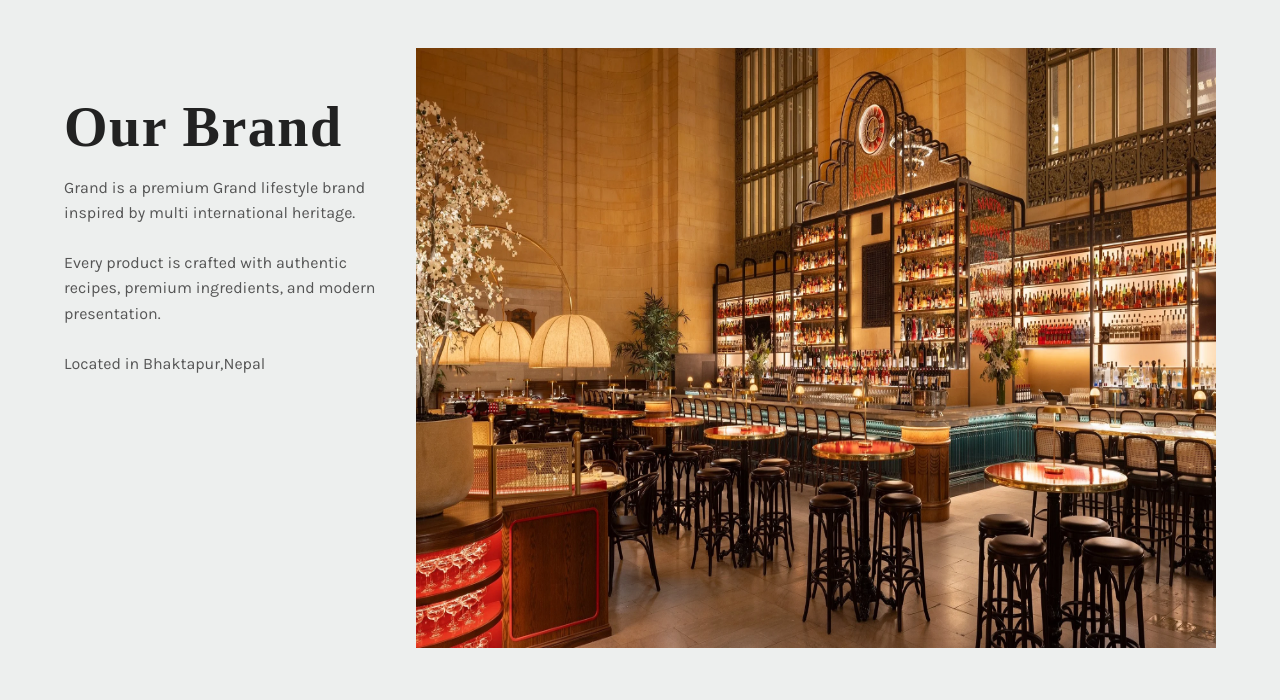
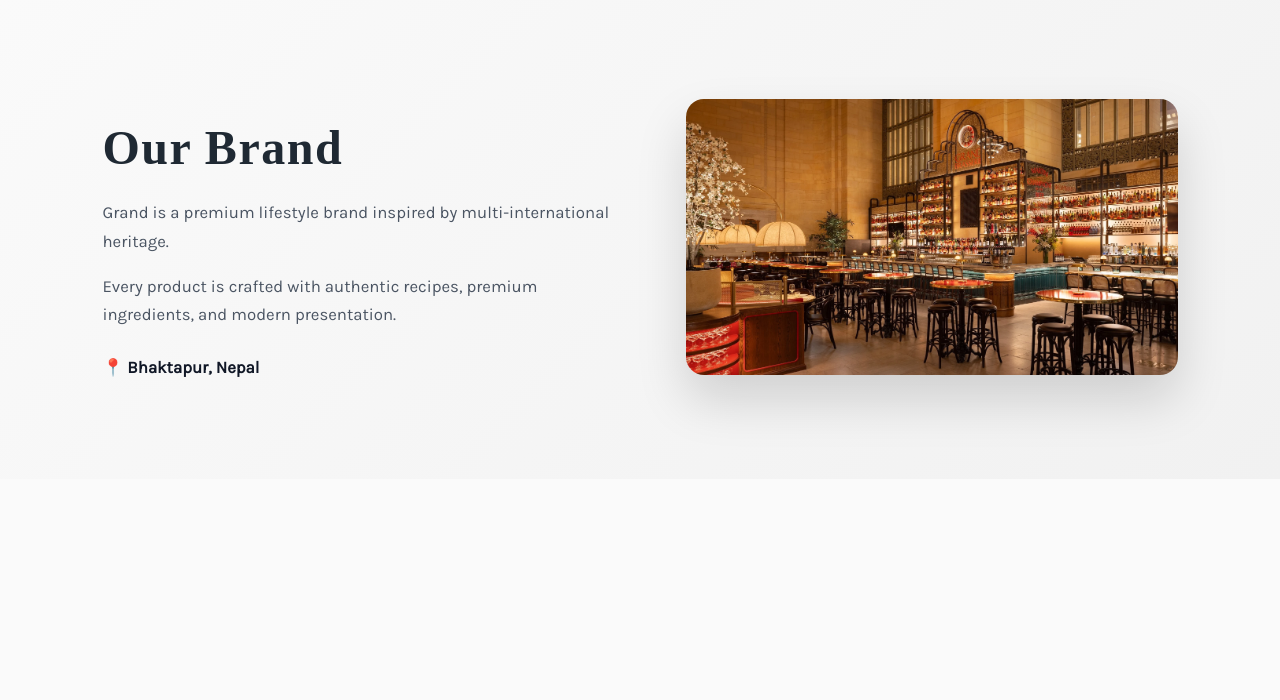
Before and after one commit to ShivahariRukesh/django-apps, a Django app: page /about/ in a window 1280 px wide. Shown: the part 195-895 px from the top of the page. After the commit the page ends 625 px from the top, so only its background shows below. Run offline with Django 4.2, Linux system fonts and the light colour scheme; some web fonts are replaced.

Commit message:
Refacotred about page

```diff
--- a/project-1/projectone/restaurant/static/restaurant/css/style.css
+++ b/project-1/projectone/restaurant/static/restaurant/css/style.css
@@ -518,7 +518,113 @@ input:focus, select:focus, textarea:focus {
   }
 }
 
-/* Menu Item Page -- START */
+/* Menu Item Page -- END */
+
+
+/* About page -- START */
+
+.brand-section {
+  display: flex;
+  align-items: center;
+  justify-content: space-between;
+  gap: 4rem;
+  padding: 5rem 8%;
+  background: linear-gradient(135deg, #fafafa, #f1f1f1);
+  overflow: hidden;
+}
+
+.brand-text {
+  max-width: 520px;
+  animation: slideInLeft 1s ease forwards;
+}
+
+.brand-text h1 {
+  font-size: 3rem;
+  font-weight: 700;
+  margin-bottom: 1.5rem;
+  color: #1f2933;
+}
+
+.brand-text p {
+  font-size: 1.05rem;
+  line-height: 1.7;
+  color: #4b5563;
+  margin-bottom: 1rem;
+}
+
+.brand-text .location {
+  margin-top: 1.5rem;
+  font-weight: 600;
+  color: #111827;
+}
+
+.brand-image {
+  animation: slideInRight 1s ease forwards;
+}
+
+.brand-image img {
+  width: 100%;
+  max-width: 520px;
+  height: auto;
+  border-radius: 18px;
+  box-shadow: 0 25px 50px rgba(0, 0, 0, 0.15);
+  transition: transform 0.4s ease, box-shadow 0.4s ease;
+}
+
+.brand-image img:hover {
+  transform: scale(1.04);
+  box-shadow: 0 35px 65px rgba(0, 0, 0, 0.2);
+}
+
+@keyframes slideInLeft {
+  from {
+    opacity: 0;
+    transform: translateX(-60px);
+  }
+  to {
+    opacity: 1;
+    transform: translateX(0);
+  }
+}
+
+@keyframes slideInRight {
+  from {
+    opacity: 0;
+    transform: translateX(60px);
+  }
+  to {
+    opacity: 1;
+    transform: translateX(0);
+  }
+}
+
+@media (max-width: 900px) {
+  .brand-section {
+    flex-direction: column;
+    text-align: center;
+  }
+
+  .brand-text {
+    animation: fadeUp 1s ease forwards;
+  }
+
+  .brand-image {
+    animation: fadeUp 1.2s ease forwards;
+  }
+}
+
+@keyframes fadeUp {
+  from {
+    opacity: 0;
+    transform: translateY(40px);
+  }
+  to {
+    opacity: 1;
+    transform: translateY(0);
+  }
+}
+
+/* About page -- END */
 
 
 @keyframes fadeIn {
--- a/project-1/projectone/restaurant/templates/about.html
+++ b/project-1/projectone/restaurant/templates/about.html
@@ -2,23 +2,23 @@
 {% load static %}
 
 {% block content %}
-<section class="brand">
-  <div>
+<section class="brand-section">
+  <div class="brand-text">
     <h1>Our Brand</h1>
     <p>
-      Grand  is a premium Grand lifestyle brand inspired by multi international heritage.
+      Grand is a premium lifestyle brand inspired by multi-international heritage.
     </p>
     <p>
       Every product is crafted with authentic recipes, premium ingredients,
       and modern presentation.
     </p>
-    <p>
-    Located in Bhaktapur,Nepal
+    <p class="location">
+      📍 Bhaktapur, Nepal
     </p>
   </div>
 
-  <div>
-    <img src="{% static 'restaurant/img/aboutus.webp' %}" alt="aboutus" width="800px" height="600px" />
+  <div class="brand-image">
+    <img src="{% static 'restaurant/img/aboutus.webp' %}" alt="about us" />
   </div>
 </section>
 {% endblock %}
```
